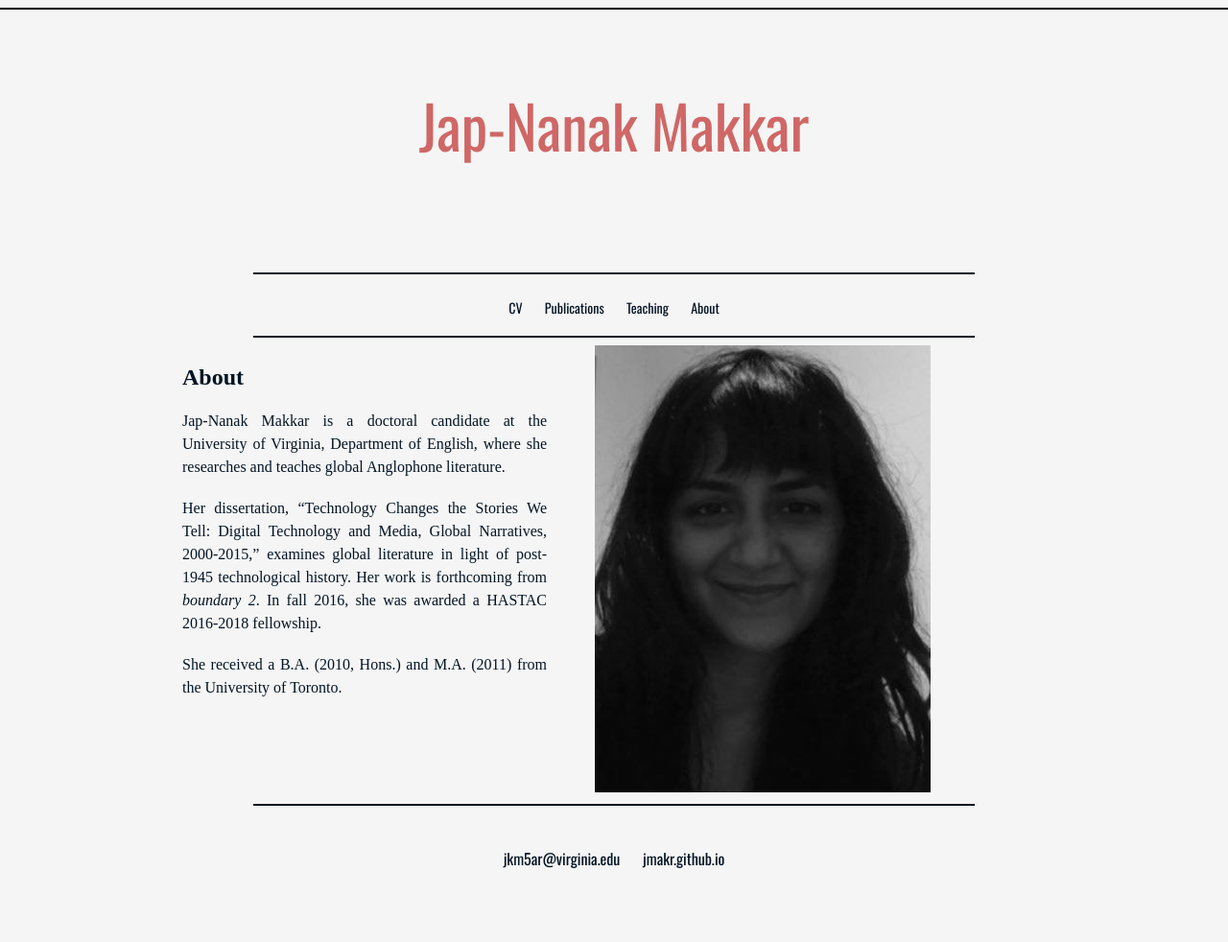
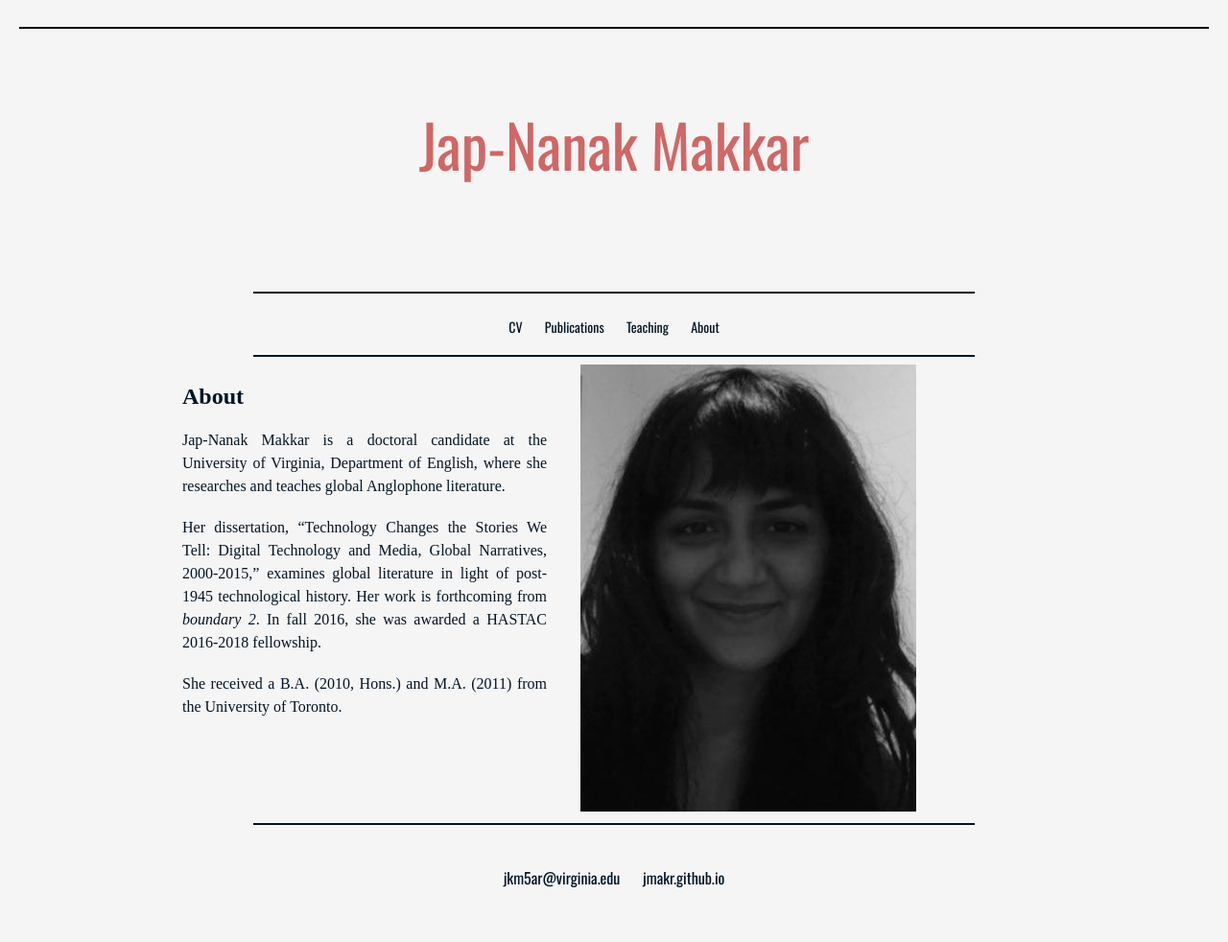
Before and after one commit to jmakr/jmakr.github.io, a Jekyll site: the page built from index.html, in a window 1280 px wide. Shown: the whole page at 96% size. Built offline with Jekyll 4.4.1, drawn with Linux system fonts in a browser that asks for light colours; some web fonts are replaced; before the commit the page ends 942 px from its top, so only the background shows below that.

Commit message:
Update main.css

```diff
--- a/css/main.css
+++ b/css/main.css
@@ -119,6 +119,7 @@ a:hover {
 
 body {
     display:block;
+    padding:20px;
     background-color: #F5F5F5; /*eggshell*/
     margin-right: auto;
     margin-bottom: auto;
@@ -159,8 +160,7 @@ p {
 .frontpagebox {
 	display:inline;
 	width: 100%;
-	margin-top:20px;
-	margin-bottom:20px
+
 }
 
 .blurb {
@@ -229,7 +229,7 @@ p2 {
 }
 .imagecenter{
     display: block;
-    float:right;
+    text-align: center;
 
 }
 
```
